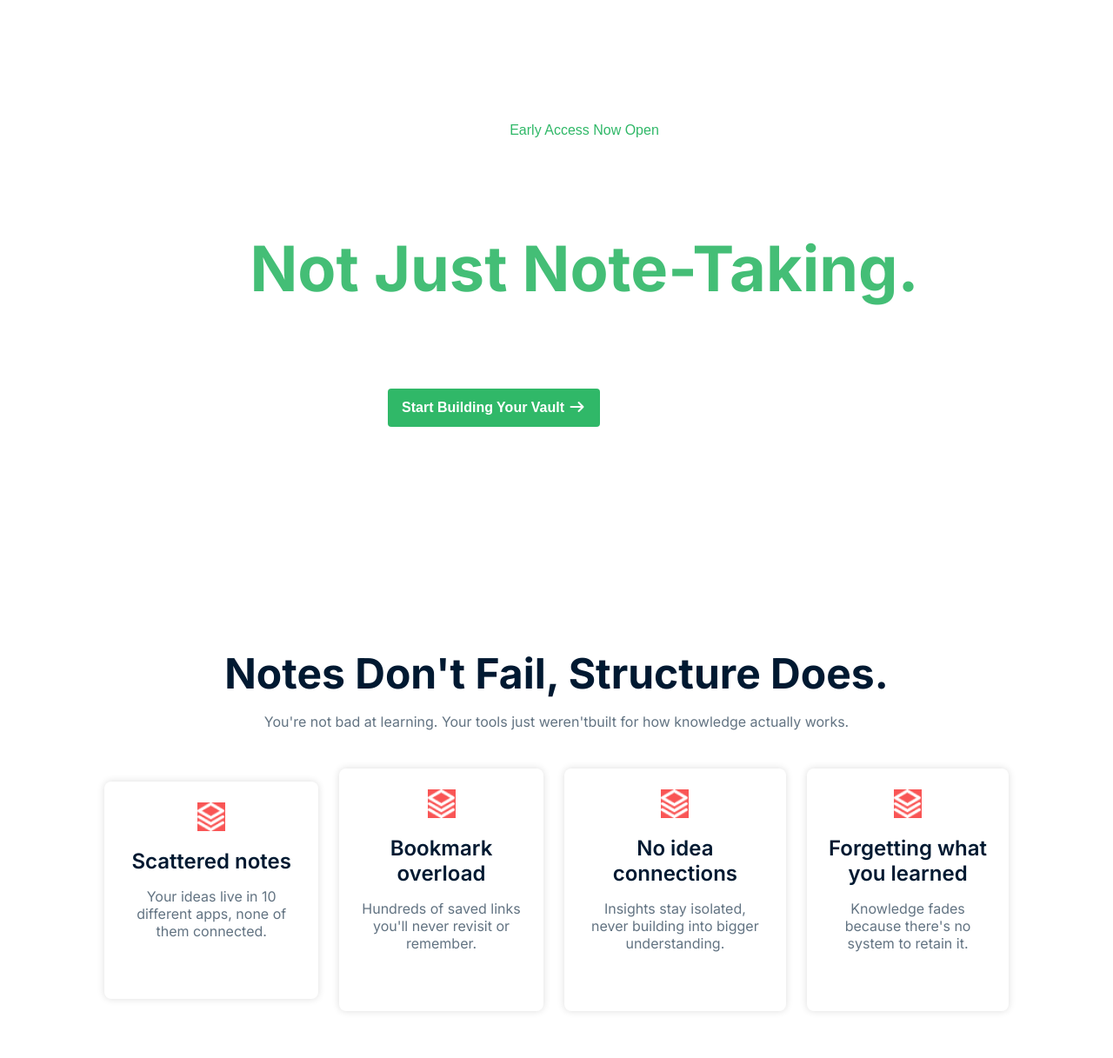
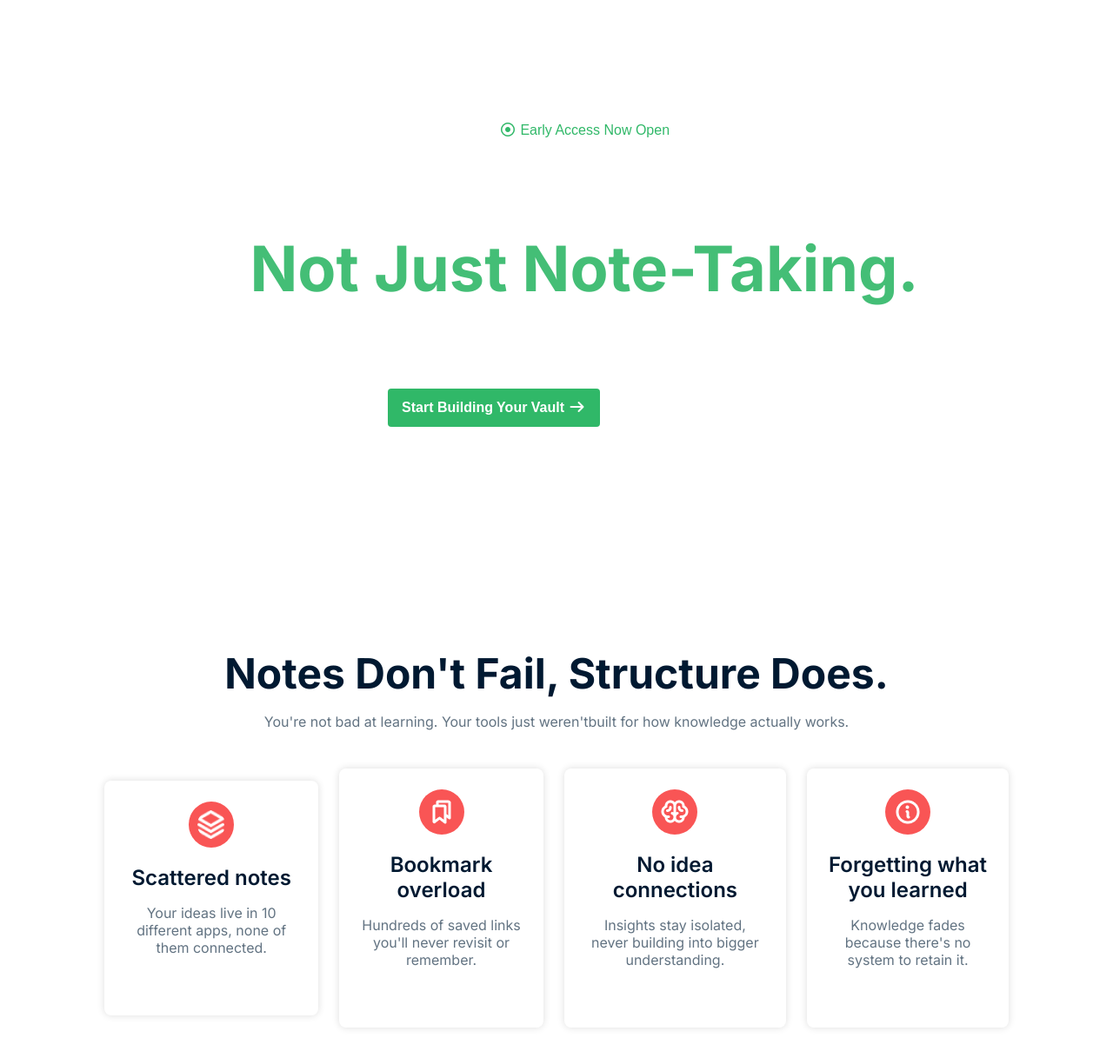
Before and after one commit to mahmudulhasanzb/A01-Knowledge-Vault, a plain HTML site: page index.html in a window 1280 px wide. Shown: the part 83-1300 px from the top of the page at 87% size. Drawn offline with Linux system fonts and the light colour scheme.

Commit message:
added a dot circle icon before the Early Access Now Open button, fixed brain section's gap.

```diff
--- a/index.html
+++ b/index.html
@@ -38,7 +38,7 @@
 
     <section id="banner">
       <div class="banner-container">
-        <div><button class="btn-2">Early Access Now Open</button></div>
+        <div><button class="btn-2"><i class="fa-regular fa-circle-dot"></i> Early Access Now Open</button></div>
 
         <h1>Structured Thinking,<br><span style="color: #30B868;">Not Just Note-Taking.</span></h1>
 
@@ -68,17 +68,17 @@ help you think clearly, connect ideas, and turn learning into long-term knowledg
             <p class="text">Your ideas live in 10 different apps, none of them  connected.</p>
           </div>
           <div class="notes-card-info">
-            <img src="assets/Vector.png" alt="img">
+            <img src="assets/Bookmarks.png" alt="img">
             <h4>Bookmark overload</h4>
             <p class="text">Hundreds of saved links you'll never revisit or remember.</p>
           </div>
           <div class="notes-card-info">
-            <img src="assets/Vector.png" alt="img">
+            <img src="assets/Brain.png" alt="img">
             <h4>No idea connections</h4>
             <p class="text">Insights stay isolated, never building into bigger understanding.</p>
           </div>
           <div class="notes-card-info">
-            <img src="assets/Vector.png" alt="img">
+            <img src="assets/Info.png" alt="img">
             <h4>Forgetting what<br>
 you learned</h4>
             <p class="text">Knowledge fades because there's no system to retain it.</p>
--- a/styles/style.css
+++ b/styles/style.css
@@ -138,13 +138,10 @@ nav .menu li a{
   display: flex;
   justify-content: space-between;
   align-items: center;
-  text-align: center;
   gap: 24px;
 }
 
 .notes-card-info {
-  max-width: 322px;
-  max-height: 300px;
   padding: 24px 24px;
   border-radius: 8px;
   box-shadow: 0px 0px 8px rgba(6, 6, 6, 0.136);
@@ -153,7 +150,9 @@ nav .menu li a{
 
 .notes-card-info img {
   background-color: #F95555;
+  border-radius: 50%;
   width: 32px;
+  padding: 10px;
   margin-bottom: 16px;
 }
 
@@ -172,7 +171,7 @@ nav .menu li a{
 
 .brain-container {
   display: flex;
-  justify-content: space-between;
+  justify-content: left;
   align-items: center;
   gap: 60px;
   max-width: 1360px;
```
